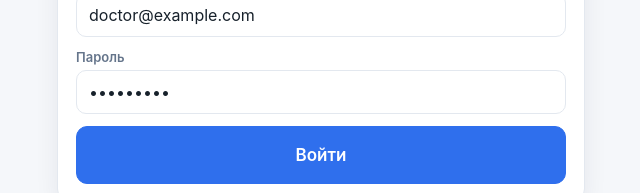
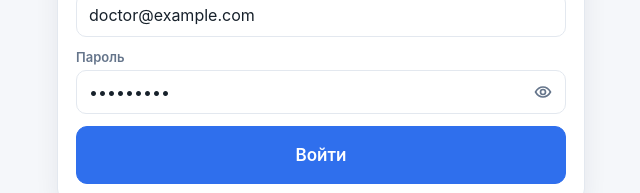
Before and after one commit to yrgrishcuk-dev/perinata, a React (Vite) app in the folder web/: page /cabinet/login in a window 1280 px wide. Shown: the part 182-375 px from the top of the page, without its empty margins (319-959 px from the left). Built offline with nearby package versions, Linux system fonts and the light colour scheme.

Commit message:
Add password visibility and confirmation on first login

```diff
--- a/web/src/cabinet/LoginPage.tsx
+++ b/web/src/cabinet/LoginPage.tsx
@@ -1,6 +1,7 @@
 import { useState, type FormEvent } from "react";
 import { Navigate, useNavigate } from "react-router-dom";
 import { ErrorBox } from "../components/ui";
+import { PasswordInput } from "../components/PasswordInput";
 import { request } from "../api";
 import { useStaff } from "../session";
 
@@ -13,6 +14,7 @@ export default function LoginPage() {
   const [error, setError] = useState<string | null>(null);
   const [mustChange, setMustChange] = useState(false);
   const [newPassword, setNewPassword] = useState("");
+  const [confirmPassword, setConfirmPassword] = useState("");
   const [tokenAfterLogin, setTokenAfterLogin] = useState<string | null>(null);
 
   if (me && !mustChange) {
@@ -43,6 +45,14 @@ export default function LoginPage() {
     if (!tokenAfterLogin) {
       return;
     }
+    if (newPassword.length < 8) {
+      setError("Пароль должен быть не короче 8 символов");
+      return;
+    }
+    if (newPassword !== confirmPassword) {
+      setError("Пароли не совпадают");
+      return;
+    }
     setBusy(true);
     setError(null);
     try {
@@ -58,6 +68,10 @@ export default function LoginPage() {
       setBusy(false);
     }
   };
+
+  const mismatch = confirmPassword.length > 0 && newPassword !== confirmPassword;
+  const tooShort = newPassword.length > 0 && newPassword.length < 8;
+  const cannotSave = busy || newPassword.length < 8 || confirmPassword.length < 8 || newPassword !== confirmPassword;
 
   return (
     <div className="shell">
@@ -83,8 +97,8 @@ export default function LoginPage() {
               </label>
               <label className="field">
                 <span>Пароль</span>
-                <input
-                  type="password"
+                <PasswordInput
+                  name="password"
                   value={password}
                   onChange={(event) => setPassword(event.target.value)}
                   autoComplete="current-password"
@@ -104,17 +118,49 @@ export default function LoginPage() {
               </p>
               <label className="field">
                 <span>Новый пароль</span>
-                <input
-                  type="password"
+                <PasswordInput
+                  name="newPassword"
                   value={newPassword}
-                  onChange={(event) => setNewPassword(event.target.value)}
+                  onChange={(event) => {
+                    setNewPassword(event.target.value);
+                    setError(null);
+                  }}
                   minLength={8}
+                  maxLength={72}
                   autoComplete="new-password"
                   required
+                  aria-describedby={tooShort ? "password-too-short" : undefined}
                 />
+                {tooShort ? (
+                  <p id="password-too-short" className="field-hint">
+                    Не короче 8 символов
+                  </p>
+                ) : null}
+              </label>
+              <label className="field">
+                <span>Повторите новый пароль</span>
+                <PasswordInput
+                  name="confirmPassword"
+                  value={confirmPassword}
+                  onChange={(event) => {
+                    setConfirmPassword(event.target.value);
+                    setError(null);
+                  }}
+                  minLength={8}
+                  maxLength={72}
+                  autoComplete="new-password"
+                  required
+                  aria-invalid={mismatch || undefined}
+                  aria-describedby={mismatch ? "password-mismatch" : undefined}
+                />
+                {mismatch ? (
+                  <p id="password-mismatch" className="field-error">
+                    Пароли не совпадают
+                  </p>
+                ) : null}
               </label>
               {error ? <ErrorBox message={error} /> : null}
-              <button className="btn btn-primary btn-block btn-lg" disabled={busy}>
+              <button className="btn btn-primary btn-block btn-lg" disabled={cannotSave}>
                 {busy ? "Сохраняем…" : "Сохранить и продолжить"}
               </button>
             </form>
--- /dev/null
+++ b/web/src/components/PasswordInput.tsx
@@ -0,0 +1,51 @@
+import { useState, type InputHTMLAttributes } from "react";
+
+export function PasswordInput(props: InputHTMLAttributes<HTMLInputElement>) {
+  const [visible, setVisible] = useState(false);
+
+  return (
+    <div className="password-input">
+      <input {...props} type={visible ? "text" : "password"} />
+      <button
+        type="button"
+        className="password-toggle"
+        aria-label={visible ? "Скрыть пароль" : "Показать пароль"}
+        aria-pressed={visible}
+        onClick={() => setVisible((current) => !current)}
+      >
+        {visible ? (
+          <svg width="20" height="20" viewBox="0 0 24 24" fill="none" aria-hidden="true">
+            <path
+              d="M3 3l18 18"
+              stroke="currentColor"
+              strokeWidth="2"
+              strokeLinecap="round"
+            />
+            <path
+              d="M10.6 6.2A9.8 9.8 0 0112 6c5 0 9 4.5 9 6 0 .8-1.1 2.4-2.9 3.7M6.3 7.8C4.3 9 3 10.8 3 12c0 1.5 4 6 9 6 1 0 2-.2 2.9-.6"
+              stroke="currentColor"
+              strokeWidth="2"
+              strokeLinecap="round"
+            />
+            <path
+              d="M9.9 9.9a3 3 0 004.2 4.2"
+              stroke="currentColor"
+              strokeWidth="2"
+              strokeLinecap="round"
+            />
+          </svg>
+        ) : (
+          <svg width="20" height="20" viewBox="0 0 24 24" fill="none" aria-hidden="true">
+            <path
+              d="M3 12s3.5-6 9-6 9 6 9 6-3.5 6-9 6-9-6-9-6z"
+              stroke="currentColor"
+              strokeWidth="2"
+              strokeLinejoin="round"
+            />
+            <circle cx="12" cy="12" r="3" stroke="currentColor" strokeWidth="2" />
+          </svg>
+        )}
+      </button>
+    </div>
+  );
+}
--- a/web/src/styles.css
+++ b/web/src/styles.css
@@ -1291,3 +1291,50 @@ th {
     flex-basis: 100%;
   }
 }
+
+.password-input {
+  position: relative;
+}
+
+.password-input input {
+  padding-right: 46px;
+}
+
+.password-toggle {
+  position: absolute;
+  right: 5px;
+  top: 50%;
+  transform: translateY(-50%);
+  width: 36px;
+  height: 36px;
+  border: 0;
+  border-radius: 8px;
+  background: transparent;
+  color: var(--muted);
+  cursor: pointer;
+  display: grid;
+  place-items: center;
+}
+
+.password-toggle:hover {
+  background: var(--primary-soft);
+  color: var(--primary-dark);
+}
+
+.password-toggle:focus-visible {
+  outline: none;
+  box-shadow: 0 0 0 3px rgba(47, 111, 237, 0.25);
+  color: var(--primary-dark);
+}
+
+.field-error {
+  color: var(--danger);
+  font-size: 12px;
+  margin-top: 5px;
+}
+
+.field-hint {
+  color: var(--muted);
+  font-size: 12px;
+  margin-top: 5px;
+}
```
